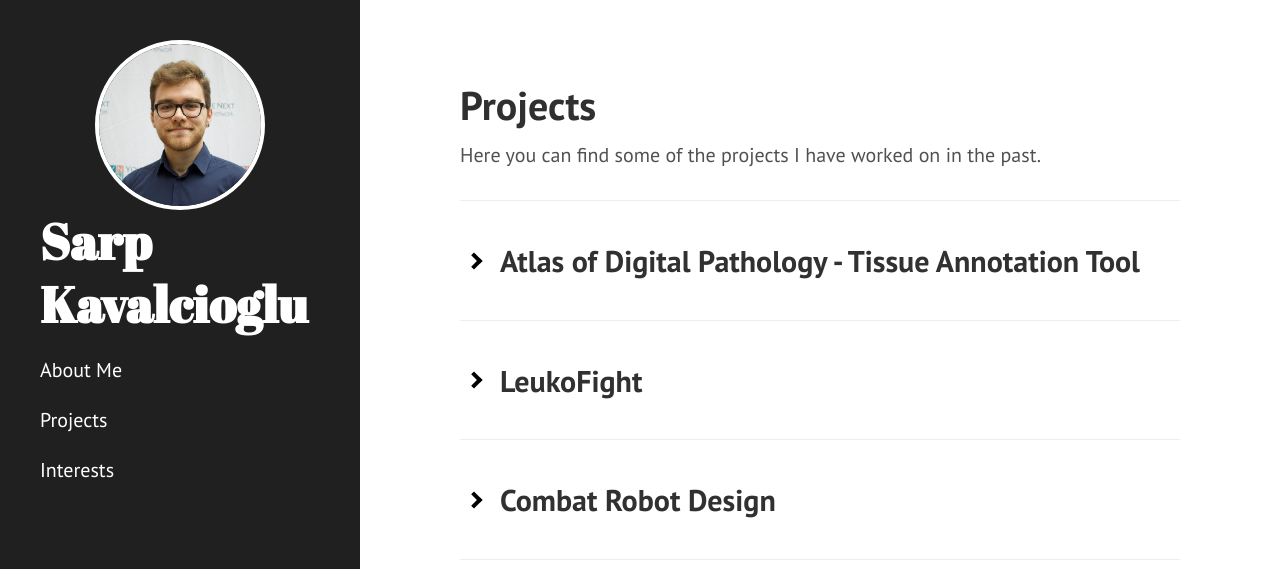
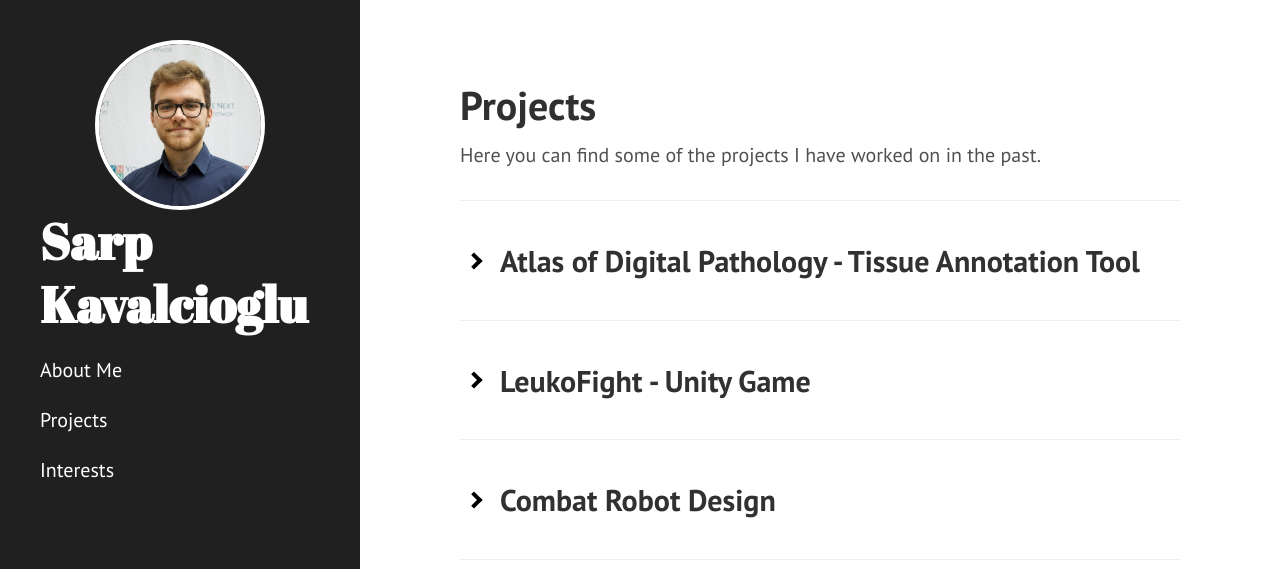
Before and after one commit to kavalcio/kavalcio.github.io, a Jekyll site: the page built from projects.md, in a window 1280 px wide and 1085 px high. Shown: the top 569 px of the window. Built offline with Jekyll 4.4.1, drawn with Linux system fonts in a browser that asks for light colours; Markdown is read by kramdown in place of the engine named in the settings; grey boxes are pictures that could not be loaded.

Commit message:
Update leukofight title

```diff
--- a/projects.md
+++ b/projects.md
@@ -30,7 +30,7 @@ Here you can find some of the projects I have worked on in the past.
     <div class="collapsible-arrow-container">
         <div id="proj2-arrow" class="collapsible-arrow"></div>
     </div>
-    <div class="collapsible-title">LeukoFight</div>
+    <div class="collapsible-title">LeukoFight - Unity Game</div>
 </div>
 <div id="proj2-content" class="collapsible-content">
     <div class="proj-subheader">Created a 2D side-scroller action game on the Unity engine.</div>
```
